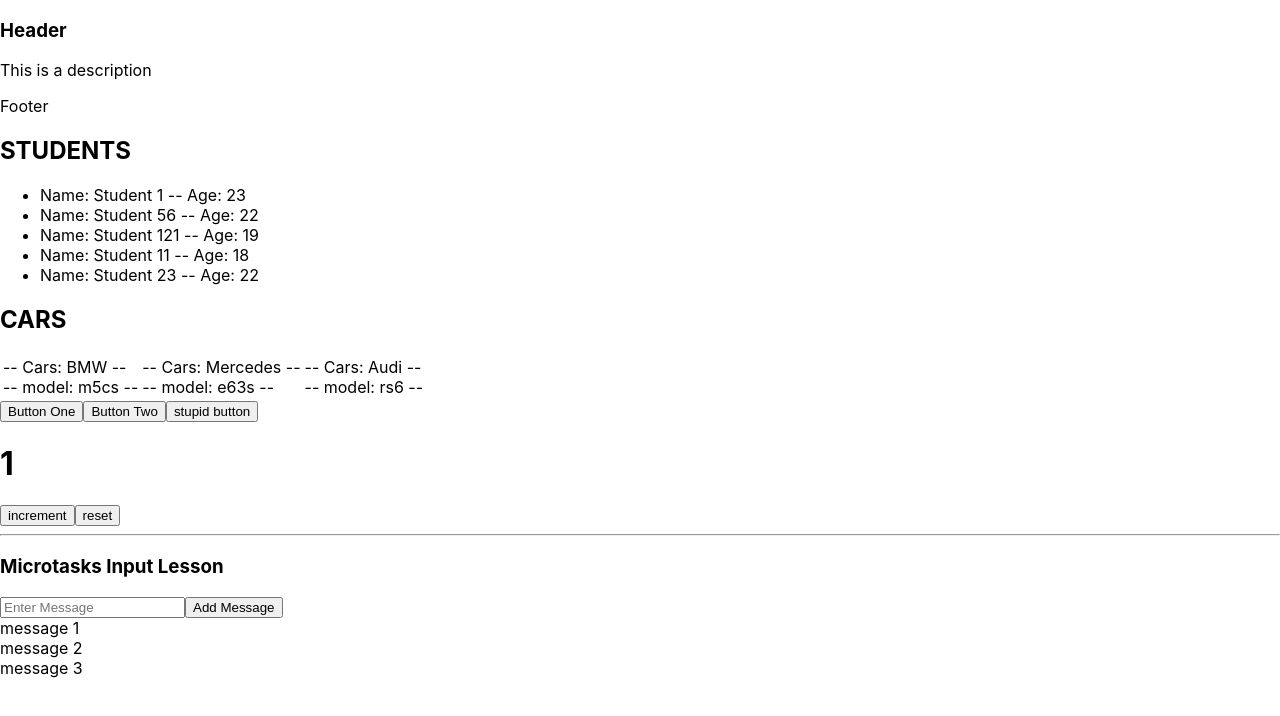
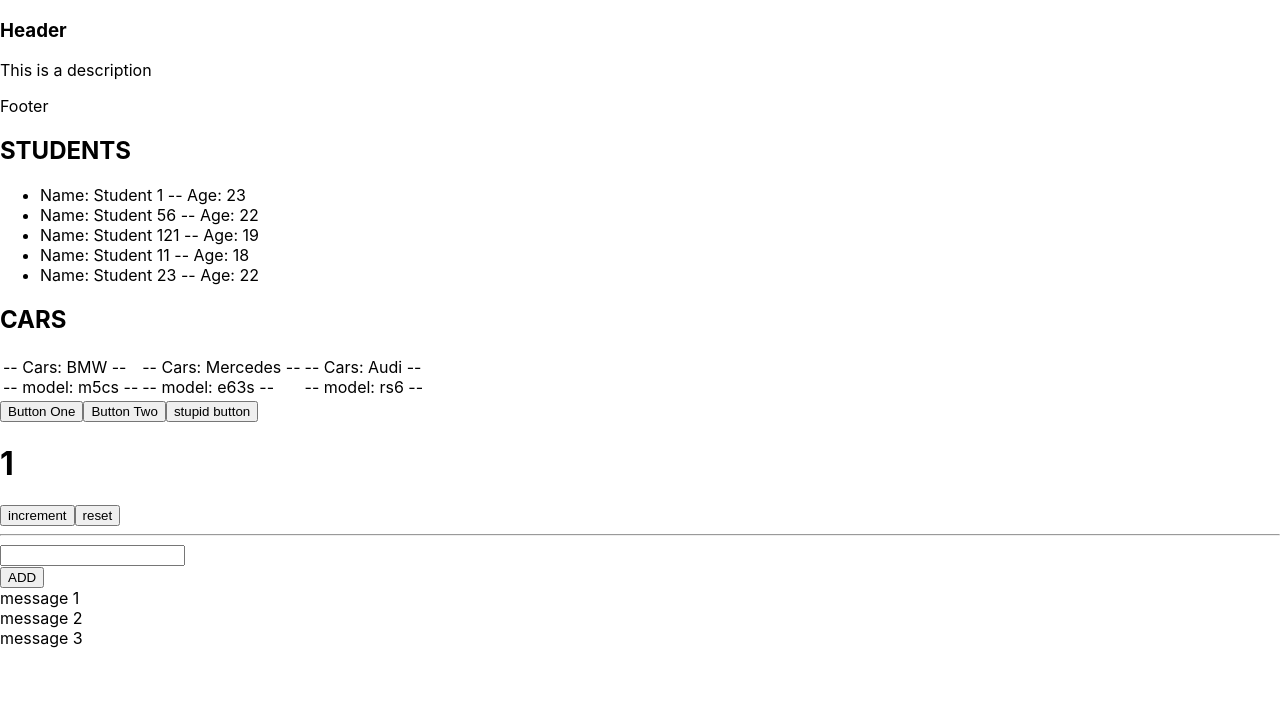
Before and after one commit to ArturLimaiko/microtasks, a React (Create React App) app: page / in a window 1280 px wide. Shown: the top 716 px of the page. Built offline with nearby package versions, Linux system fonts and the light colour scheme.

Commit message:
lesson input complete: create components button & input

```diff
--- a/src/App.tsx
+++ b/src/App.tsx
@@ -4,7 +4,9 @@ import {Footer} from './Components/Footer';
 import {Header} from './Components/Header';
 import {NewComponents} from "./Components/NewComponents";
 import {Button} from "./Components/Button";
-import {FullInput} from './Components/FullInput';
+// import {FullInput} from './Components/FullInput';
+import {Input} from "./Components/Input";
+import {ButtonInput} from "./Components/ButtonInput";
 
 const students = [
     {id: 1, name: 'Student 1', age: 23},
@@ -34,7 +36,7 @@ const Foo3 = () => {
 
 
 function App() {
-    //state for universal button
+//     state for universal button----------------------------------------------------------------------------------------
     let [a, setA] = useState(1);
     const Foo4 = () => {
         ++a;
@@ -44,7 +46,7 @@ function App() {
     const reset = () => {
         setA(0);
     }
-
+// //----------------------------------------------------------------------------------------------------------------------
     //state message for Input
     let [message, setMessage] = useState(
         [
@@ -53,13 +55,20 @@ function App() {
             {message: 'message 3'}
         ]
     );
-
     //function callBack for button input
     const addMessage = (title:string) => {
         let newMessage = {message:title}
         setMessage([newMessage,...message]);
     }
+//----------------------------------------------------------------------------------------------------------------------
 
+    let [title,setTitle] = useState('');
+
+    const callBackButtonHandler= () => {
+        addMessage(title)
+        setTitle('')
+    }
+//----------------------------------------------------------------------------------------------------------------------
     return (
         <div className="App">
             <Header HeaderTitle={'Header'}/>
@@ -76,9 +85,23 @@ function App() {
                 <Button name={'reset'} callBack={reset}/>
             </div>
             <hr/>
+
+            {/*uncomment for FullInput*/}
+            {/*<div>*/}
+            {/*    <Header HeaderTitle={'Microtasks Input Lesson'}/>*/}
+            {/*    <FullInput addMessage={addMessage}/>*/}
+            {/*    <div>*/}
+            {/*        {message.map((m, index) => {*/}
+            {/*            return (*/}
+            {/*                <div key={index}>{m.message}</div>*/}
+            {/*            )*/}
+            {/*        })}*/}
+            {/*    </div>*/}
+            {/*</div>*/}
+
             <div>
-                <Header HeaderTitle={'Microtasks Input Lesson'}/>
-                <FullInput addMessage={addMessage}/>
+                <Input setTitle={setTitle} title={title}/>
+                <ButtonInput name={'ADD'} callBack={callBackButtonHandler}/>
                 <div>
                     {message.map((m, index) => {
                         return (
@@ -92,15 +115,3 @@ function App() {
 }
 
 export default App;
-
-// создать стейт с месседжами [message, setMessage]=useState('')как вариант где нибудь 3-4 объекта
-// создать инпут и кнопку и отрисовать + отрисовать сообщения которые в стейте ( через мап)
-// создать универсальный инпут( FullInput)
-// внутри будет локальный стейст который будет сохранять введенное значение [title, setTitle] = useState('')
-// инпуту и кнопке создадим по функции и в параметрах укажем event(протипизировать) onChangeInputHandler...OnClick...
-// внутри функции пропишем currentTarget.value + нам нужно записать все в локальный стейт - setTitle
-// по нажатию на кнопку у нас должна прозвониться функция которую мы создадим в app
-// -  создадим там функцию(пустую) addMessage(){} и прокинем ее в копмоненту инпут и протипизируем
-// OnClick вызываем кладем туда addMessage() внутрь передадим title и так же не забудем протипизировать
-// далее нужно засетать title  и не забыть про старые сообщения
-// очистим поле ввода в инпуте - нужно привязать title к value input'a
--- /dev/null
+++ b/src/Components/ButtonInput.tsx
@@ -0,0 +1,17 @@
+import React from 'react';
+
+export type ButtonInputType = {
+    name:string
+    callBack:()=> void
+}
+
+export const ButtonInput = ({name,callBack}:ButtonInputType) => {
+
+    const onClickHandlerButton =() => {
+        callBack()
+    }
+
+    return (
+        <button onClick={onClickHandlerButton}>{name}</button>
+    );
+};
--- /dev/null
+++ b/src/Components/Input.tsx
@@ -0,0 +1,19 @@
+import React from 'react';
+
+export type InputType = {
+    setTitle: (title: string) => void
+    title: string
+}
+
+export const Input = ({setTitle, title}: InputType) => {
+
+    const onChangeInputHandler = (e: React.ChangeEvent<HTMLInputElement>) => {
+        setTitle(e.currentTarget.value);
+    }
+
+    return (
+        <div>
+            <input onChange={onChangeInputHandler} value={title} />
+        </div>
+    );
+};
```
